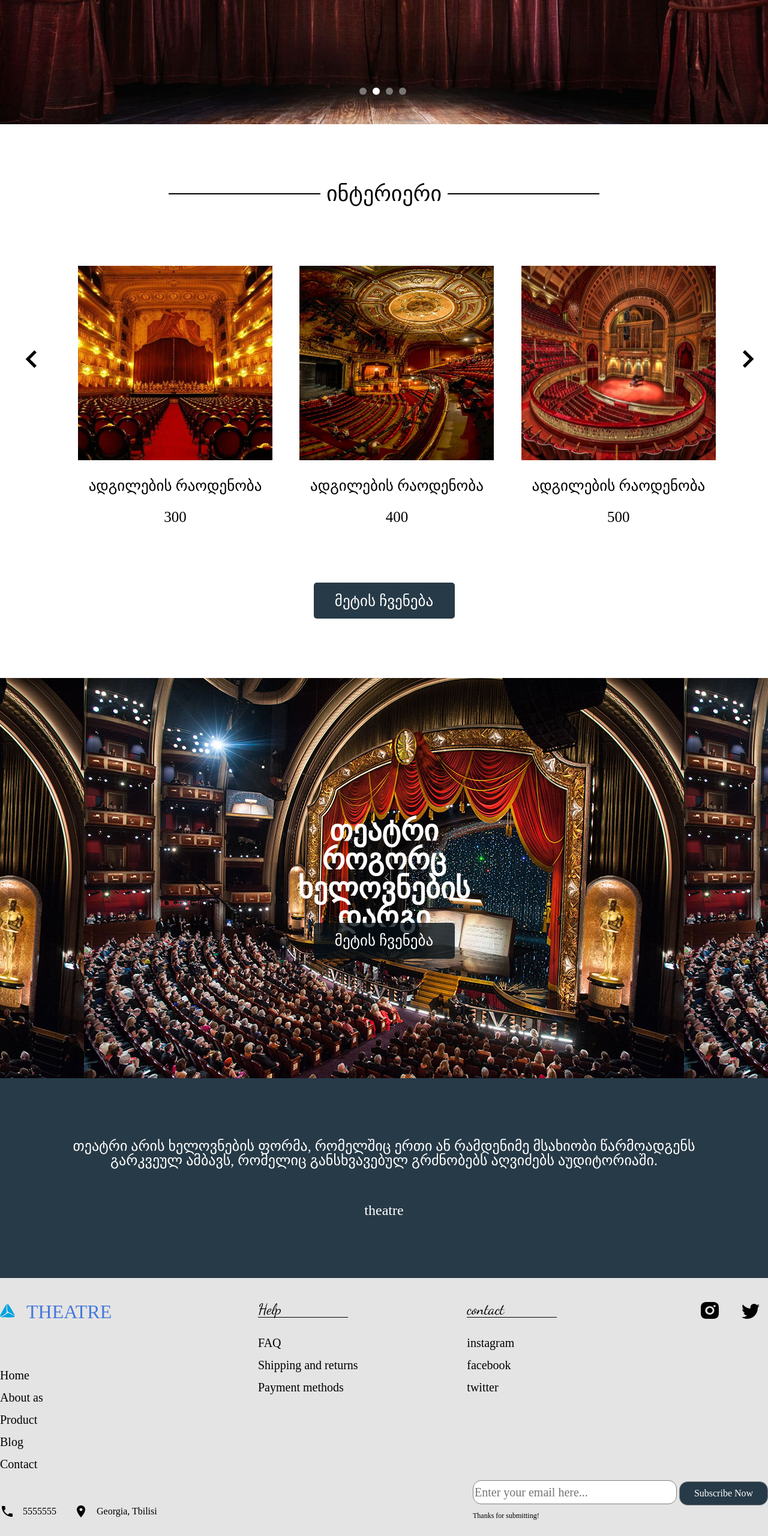
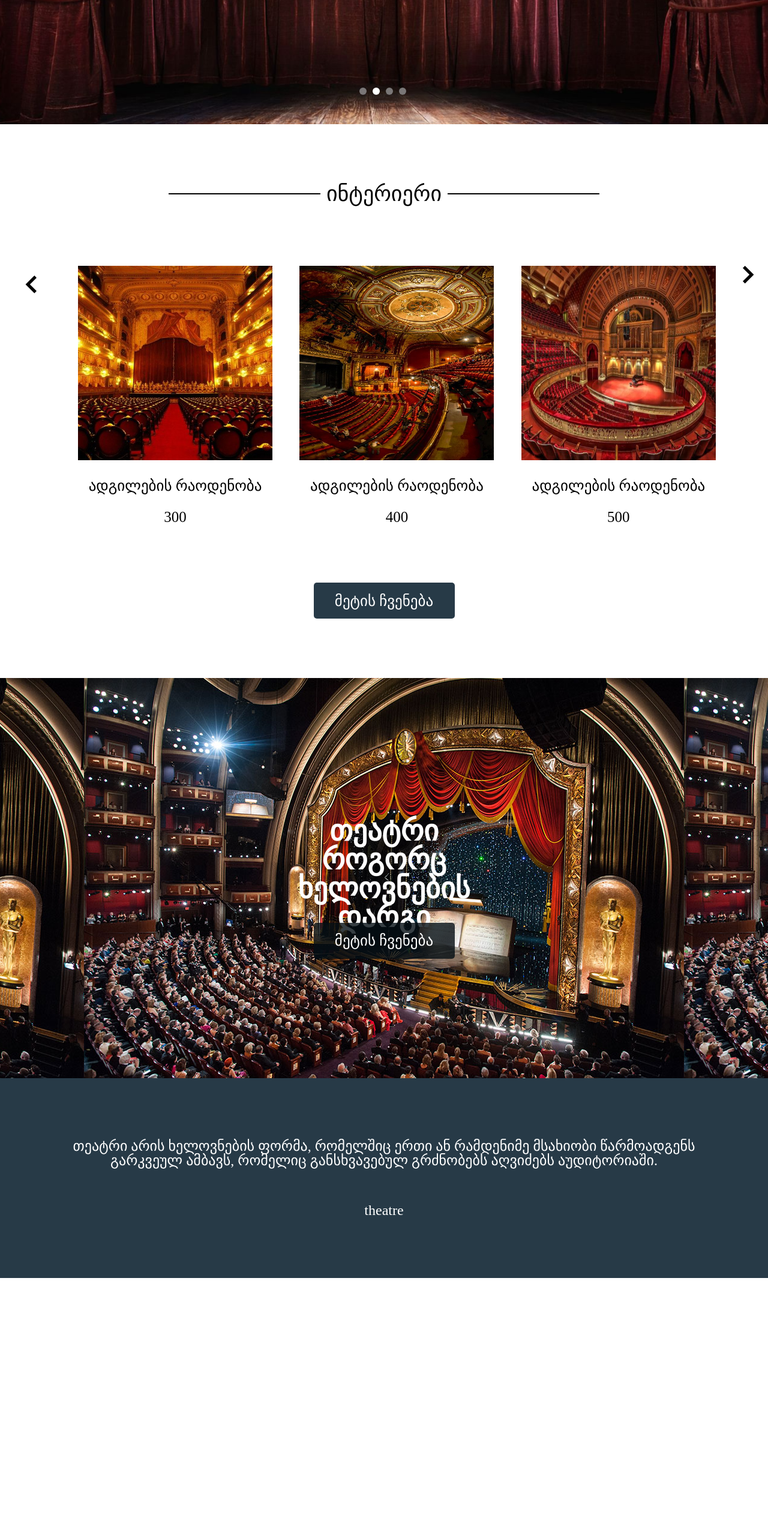
Before and after one commit to daviti12345/final-project, a plain HTML site: page index.html in a window 1280 px wide. Shown: the part 532-3092 px from the top of the page at 60% size. After the commit the page ends 2662 px from the top, so only its background shows below. Drawn offline with Linux system fonts and the light colour scheme.

Commit message:
fix responsive

```diff
--- a/index.html
+++ b/index.html
@@ -79,7 +79,9 @@
     </div>
     <section>
       <div class="news1">
-        <img class="first" src="images/vectora.svg" alt="" />
+        <div>
+          <img class="first" src="images/vectora.svg" alt="" />
+        </div>
         <div class="div-center">
           <img class="pic" src="images/pic1.jpg" alt="" />
           <p>ადგილების რაოდენობა</p>
@@ -95,7 +97,9 @@
           <p>ადგილების რაოდენობა</p>
           <p>500</p>
         </div>
-        <img class="first" src="images/wector.svg" alt="" />
+        <div>
+          <img class="first" src="images/wector.svg" alt="" />
+        </div>
       </div>
       <div class="center">
         <input class="inpute" type="submit" value="მეტის ჩვენება" />
@@ -115,7 +119,7 @@
         <p>theatre</p>
       </div>
     </section>
-    <footer>
+    <!-- <footer>
       <div class="foot-div">
         <div class="container">
           <div class="div6">
@@ -169,6 +173,6 @@
           </div>
         </div>
       </div>
-    </footer>
+    </footer> -->
   </body>
 </html>
--- a/scss/_styles.scss
+++ b/scss/_styles.scss
@@ -133,9 +133,19 @@ section {
   .news1 {
     display: flex;
     justify-content: space-around;
+    align-items: center;
+
+    &:first-child {
+      width: 62px;
+    }
+
+    &:last-child {
+      width: 62px;
+    }
 
     .first {
       margin-bottom: 120px;
+      width: 62px;
     }
     //  .div-center {
     //   width: 324px;
```
Also changed, not shown: css/global.css (added), 1 other file.
